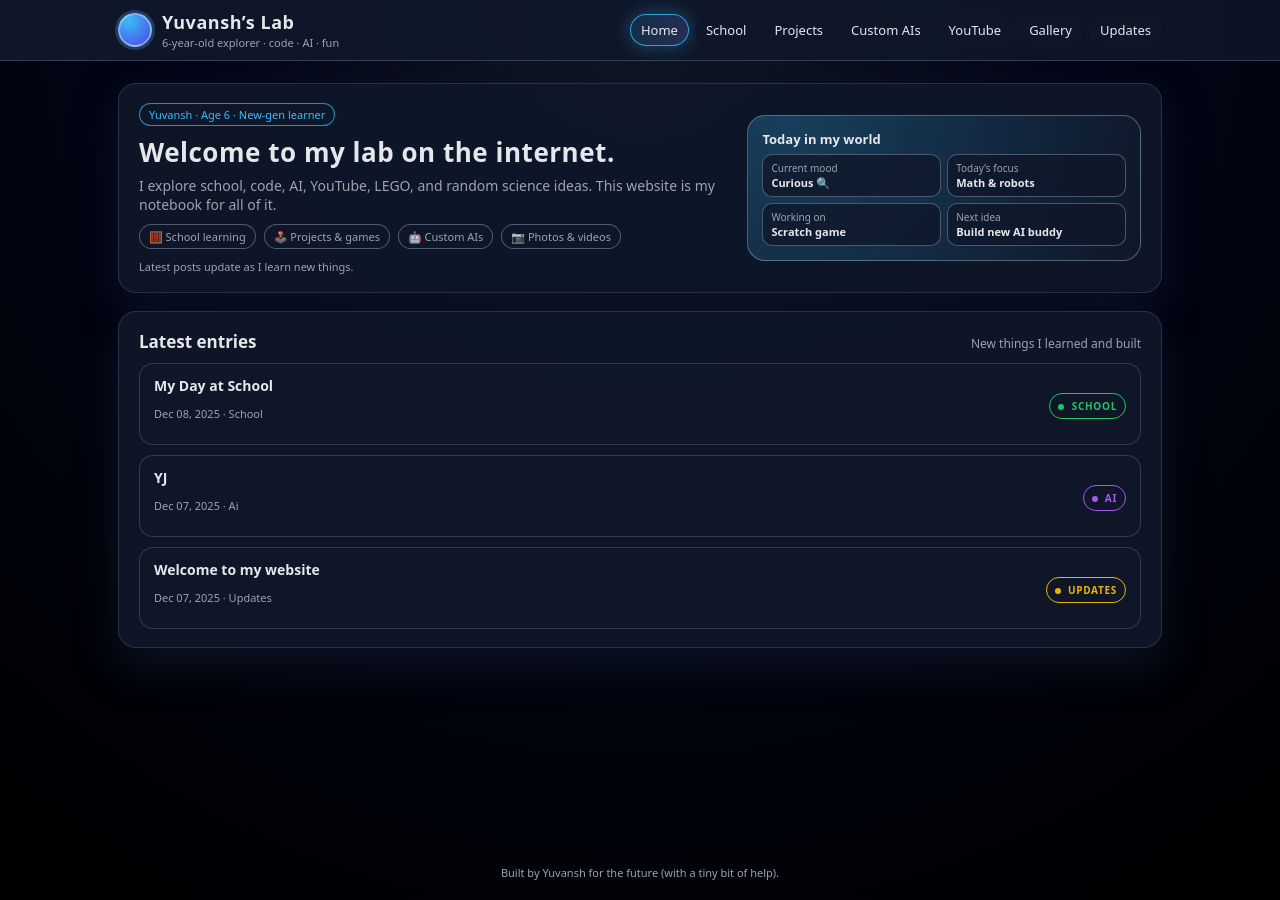
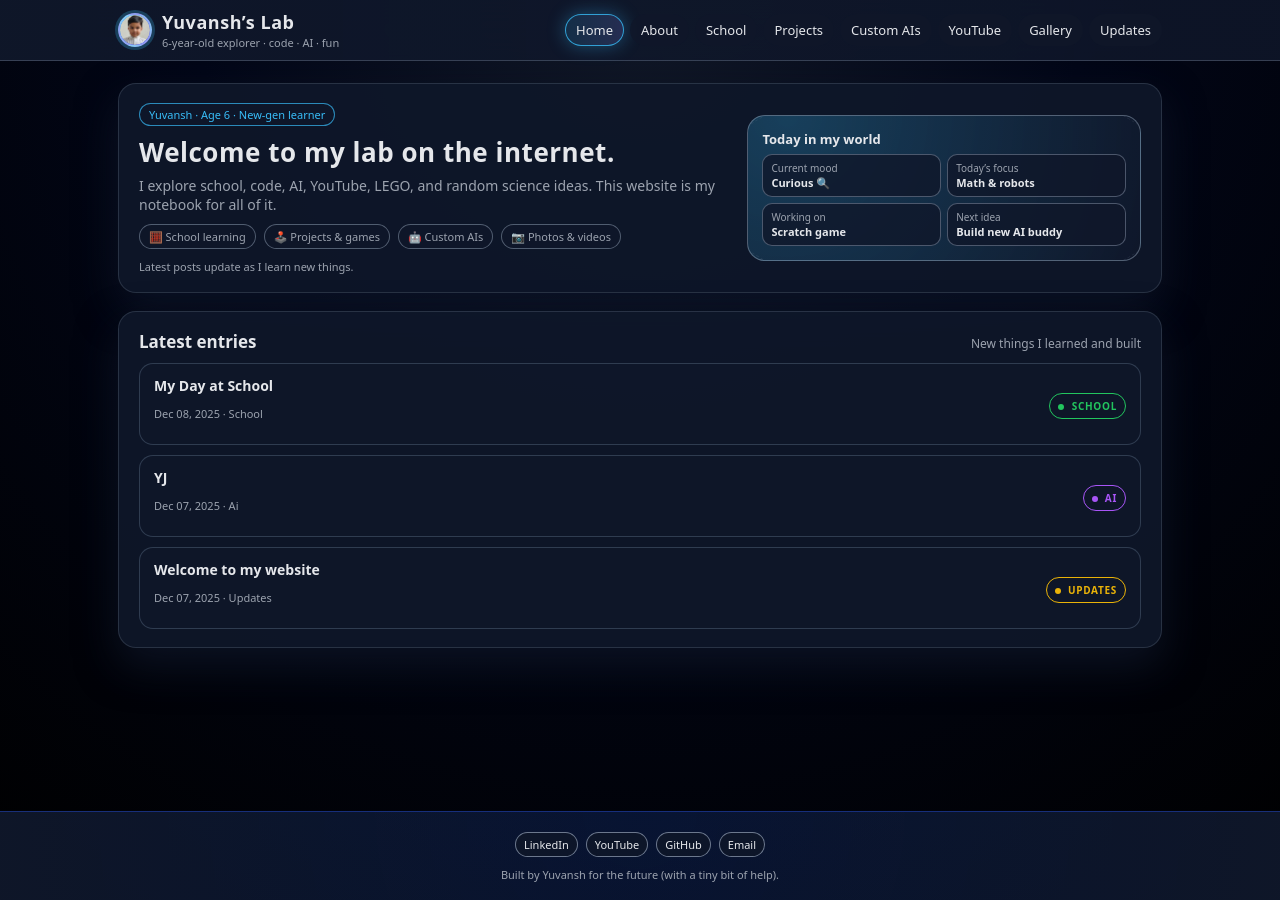
Before and after one commit to varunjain79/yuvansh.github.io, a Jekyll site: the page built from index.md, in a window 1280 px wide. Built offline with Jekyll 4.4.1, drawn with Linux system fonts in a browser that asks for light colours.

Commit message:
Enhance footer with social links and avatar
Added a footer section with social links and updated the brand avatar.

```diff
--- a/_layouts/default.html
+++ b/_layouts/default.html
@@ -77,6 +77,15 @@
       background: radial-gradient(circle at 30% 20%, #38bdf8, #4f46e5);
       border: 2px solid rgba(248, 250, 252, 0.4);
       box-shadow: 0 0 0 3px rgba(56, 189, 248, 0.25);
+      overflow: hidden;
+    }
+
+    .brand-avatar img {
+      width: 100%;
+      height: 100%;
+      object-fit: cover;
+      border-radius: 999px;
+      display: block;
     }
 
     .brand-text h1 {
@@ -238,6 +247,29 @@
       opacity: 0.3;
     }
 
+    /* photo strip on hero right side */
+    .hero-photo-strip {
+      margin-top: 10px;
+      display: flex;
+      gap: 6px;
+    }
+
+    .hero-photo {
+      flex: 1;
+      aspect-ratio: 3 / 4;
+      border-radius: 14px;
+      overflow: hidden;
+      border: 1px solid rgba(248, 250, 252, 0.3);
+      box-shadow: 0 10px 22px rgba(15, 23, 42, 0.9);
+    }
+
+    .hero-photo img {
+      width: 100%;
+      height: 100%;
+      display: block;
+      object-fit: cover;
+    }
+
     .section-header {
       display: flex;
       align-items: baseline;
@@ -377,7 +409,40 @@
       text-align: center;
       font-size: 11px;
       color: var(--text-muted);
-      padding: 12px 0 20px;
+      padding: 12px 0 18px;
+      border-top: 1px solid rgba(30, 64, 175, 0.6);
+      background: radial-gradient(circle at top, rgba(37, 99, 235, 0.18), rgba(15, 23, 42, 0.96));
+    }
+
+    .footer-inner {
+      max-width: 1080px;
+      margin: 0 auto;
+      padding: 8px 18px 0;
+      display: flex;
+      flex-direction: column;
+      gap: 6px;
+      align-items: center;
+    }
+
+    .footer-socials {
+      display: flex;
+      flex-wrap: wrap;
+      gap: 8px;
+      justify-content: center;
+      font-size: 11px;
+    }
+
+    .footer-chip {
+      padding: 4px 8px;
+      border-radius: 999px;
+      border: 1px solid rgba(148, 163, 184, 0.7);
+      background: rgba(15, 23, 42, 0.9);
+      text-decoration: none;
+      color: #e5e7eb;
+    }
+
+    .footer-chip:hover {
+      border-color: rgba(248, 250, 252, 0.8);
     }
 
     @media (max-width: 720px) {
@@ -390,6 +455,9 @@
       nav {
         justify-content: flex-start;
       }
+      .hero-photo-strip {
+        display: flex;
+      }
     }
   </style>
 </head>
@@ -399,7 +467,10 @@
       <div class="nav-inner">
         <a href="{{ '/' | relative_url }}" style="text-decoration:none;">
           <div class="brand">
-            <div class="brand-avatar"></div>
+            <div class="brand-avatar">
+              <!-- optional small avatar in nav -->
+              <img src="{{ '/assets/profile/yuvansh-about.jpg' | relative_url }}" alt="Yuvansh">
+            </div>
             <div class="brand-text">
               <h1>Yuvansh’s Lab</h1>
               <p>6-year-old explorer · code · AI · fun</p>
@@ -408,6 +479,7 @@
         </a>
         <nav>
           <a class="nav-link primary" href="{{ '/' | relative_url }}">Home</a>
+          <a class="nav-link" href="{{ '/about/' | relative_url }}">About</a>
           <a class="nav-link" href="{{ '/school/' | relative_url }}">School</a>
           <a class="nav-link" href="{{ '/projects/' | relative_url }}">Projects</a>
           <a class="nav-link" href="{{ '/ai/' | relative_url }}">Custom AIs</a>
@@ -423,7 +495,25 @@
     </main>
 
     <footer>
-      Built by Yuvansh for the future (with a tiny bit of help).
+      <div class="footer-inner">
+        <div class="footer-socials">
+          {% if site.social.linkedin %}
+            <a class="footer-chip" href="{{ site.social.linkedin }}" target="_blank" rel="noopener">LinkedIn</a>
+          {% endif %}
+          {% if site.social.youtube %}
+            <a class="footer-chip" href="{{ site.social.youtube }}" target="_blank" rel="noopener">YouTube</a>
+          {% endif %}
+          {% if site.social.github %}
+            <a class="footer-chip" href="{{ site.social.github }}" target="_blank" rel="noopener">GitHub</a>
+          {% endif %}
+          {% if site.social.email %}
+            <a class="footer-chip" href="mailto:{{ site.social.email }}">Email</a>
+          {% endif %}
+        </div>
+        <div style="margin-top:4px;">
+          Built by Yuvansh for the future (with a tiny bit of help).
+        </div>
+      </div>
     </footer>
   </div>
 </body>
```
